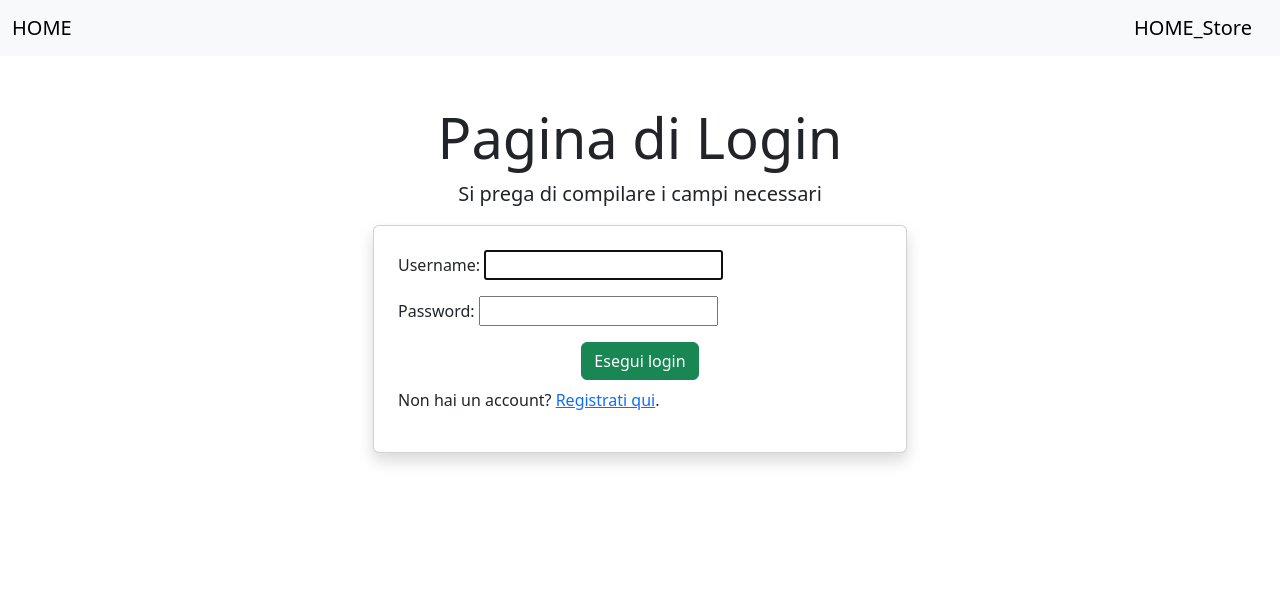
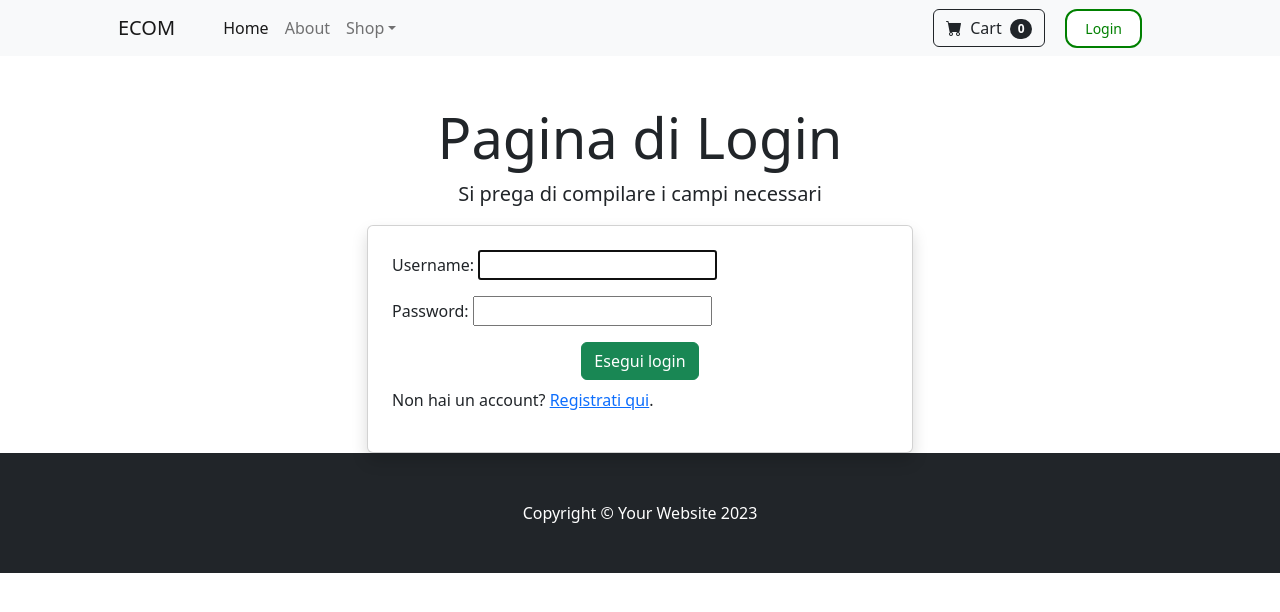
Before and after one commit to gabrieledavena/eCom, a Django app: page /account/login/ in a window 1280 px wide. Shown: the top 612 px of the page. Run offline with Django 5.2, Linux system fonts and the light colour scheme; some libraries are stand-ins or nearby versions.

Commit message:
file base.html sistemato

```diff
--- a/templates/base.html
+++ b/templates/base.html
@@ -1,53 +1,35 @@
+{%load static%}
+
 <!DOCTYPE html>
-<html lang="it">
-<head>
-    <meta charset="UTF-8">
-    <meta name="viewport" content="width=device-width, initial-scale=1.0">
-    <meta http-equiv="X-UA-Compatible" content="ie=edge">
+<html lang="en">
+    <head>
+        <meta charset="utf-8" />
+        <meta name="viewport" content="width=device-width, initial-scale=1, shrink-to-fit=no" />
+        <meta name="description" content="" />
+        <meta name="author" content="" />
+        <title>ECOM</title>
+        <!-- Favicon-->
+        <link rel="icon" type="image/x-icon" href="{% static 'assets/favicon.ico'%}" />
+        <!-- Bootstrap icons-->
+        <link href="https://cdn.jsdelivr.net/npm/bootstrap-icons@1.5.0/font/bootstrap-icons.css" rel="stylesheet" />
 
-    <!-- Inclusione di Bootstrap 5 dal CDN -->
-    <link href="https://cdn.jsdelivr.net/npm/bootstrap@5.3.0/dist/css/bootstrap.min.css" rel="stylesheet">
+        <!-- Core theme CSS (includes Bootstrap)-->
+        <link rel="stylesheet" href="{% static 'css/styles.css' %}">
+    </head>
+    <body>
+        {%include 'navbar.html' %}
 
-    {% block head %}{% endblock %}
-    <title>{% block title %} {% endblock %}</title>
+        {% block content%}
 
-    <style>
-        /* Aggiungi eventuali stili personalizzati qui */
-        body {
-            padding-top: 56px; /* Spazio per la navbar */
-        }
-    </style>
-</head>
-<body>
+        {% endblock%}
 
-    <!-- Navbar di base -->
-    <nav class="navbar navbar-expand-lg navbar-light bg-light fixed-top">
-        <div class="container-fluid">
-
-            <a class="navbar-brand" href="{% url 'home_page' %}">HOME</a>
-            <button class="navbar-toggler" type="button" data-bs-toggle="collapse" data-bs-target="#navbarNav" aria-controls="navbarNav" aria-expanded="false" aria-label="Toggle navigation">
-                <span class="navbar-toggler-icon"></span>
-            </button>
-
-            <a class="navbar-brand" href="{% url 'store:home_store' %}">HOME_Store</a>
-            <button class="navbar-toggler" type="button" data-bs-toggle="collapse" data-bs-target="#navbarNav" aria-controls="navbarNav" aria-expanded="false" aria-label="Toggle navigation">
-                <span class="navbar-toggler-icon"></span>
-            </button>
-
-        </div>
-    </nav>
-
-    <!-- Content block -->
-    <div class="container mt-5">
-        {% block content %}
-        <!-- Inserisci qui il contenuto delle varie pagine -->
-        {% endblock %}
-    </div>
-
-    <!-- Inclusione di Bootstrap JS e Popper.js -->
-    <script src="https://cdn.jsdelivr.net/npm/bootstrap@5.3.0/dist/js/bootstrap.bundle.min.js"></script>
-
-    <!-- Aggiungi eventuali script extra -->
-    {% block extra_js %}{% endblock %}
-</body>
+        <!-- Footer-->
+        <footer class="py-5 bg-dark">
+            <div class="container"><p class="m-0 text-center text-white">Copyright &copy; Your Website 2023</p></div>
+        </footer>
+        <!-- Bootstrap core JS-->
+        <script src="https://cdn.jsdelivr.net/npm/bootstrap@5.2.3/dist/js/bootstrap.bundle.min.js"></script>
+        <!-- Core theme JS-->
+        <script src="{% static 'js/scripts.js'%}"></script>
+    </body>
 </html>
--- a/templates/registration/login.html
+++ b/templates/registration/login.html
@@ -1,14 +1,5 @@
 {% extends "base.html" %}
-{% block title%} Login {%endblock%}
 
-{% block header1 %}
-<div class="container mt-5">
-    <div class="text-center">
-        <h1 class="display-4">Pagina di Login</h1>
-        <p class="lead">Si prega di compilare i campi necessari</p>
-    </div>
-</div>
-{% endblock %}
 
 {% block content %}
 <div class="container mt-5">
```
Also changed, not shown: store/templates/store/home_store.html (+4 -29 lines), db.sqlite3.
